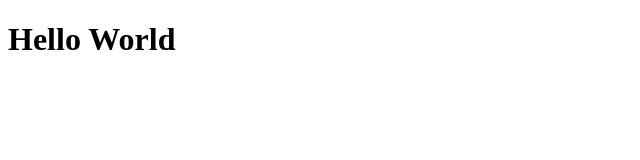
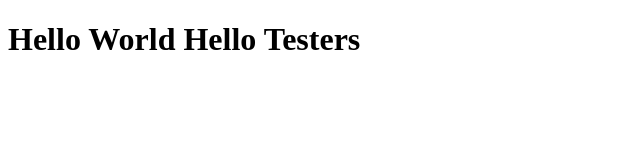
Before and after one commit to pallavinehte/Testing, a plain HTML site: page index.html in a window 1280 px wide. Shown: the whole page, without its empty margins (0-640 px from the left). Drawn offline with Linux system fonts and the light colour scheme.

Commit message:
Add one line text

```diff
--- a/index.html
+++ b/index.html
@@ -7,7 +7,9 @@
     <link rel="stylesheet" href="style.css">
 </head>
 <body>
-   <h1>Hello World</h1>
+   <h1>Hello World
+    Hello Testers
+   </h1>
 
 </body>
 </html>
```
